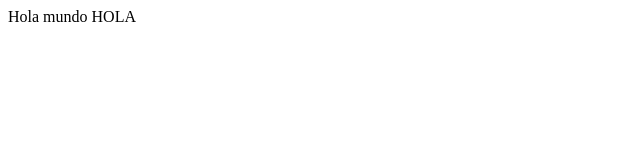
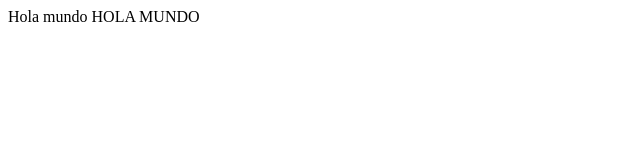
Before and after one commit to SemilleroSOLID/SemilleroSOLID.github.io, a plain HTML site: page index.html in a window 1280 px wide. Shown: the full height of the page, 0-640 px from the left. Drawn offline with Linux system fonts and the light colour scheme.

Commit message:
Update index.html

```diff
--- a/index.html
+++ b/index.html
@@ -1,4 +1,4 @@
 <html>
 <head> Hola mundo </head>
-<body> HOLA </body>
+<body> HOLA  MUNDO </body>
 </html>
```
